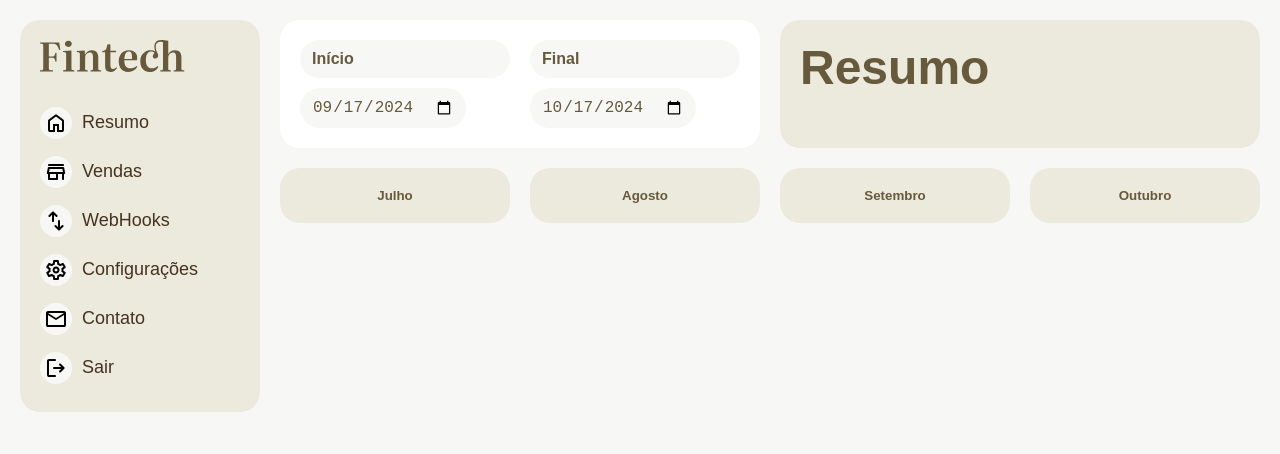
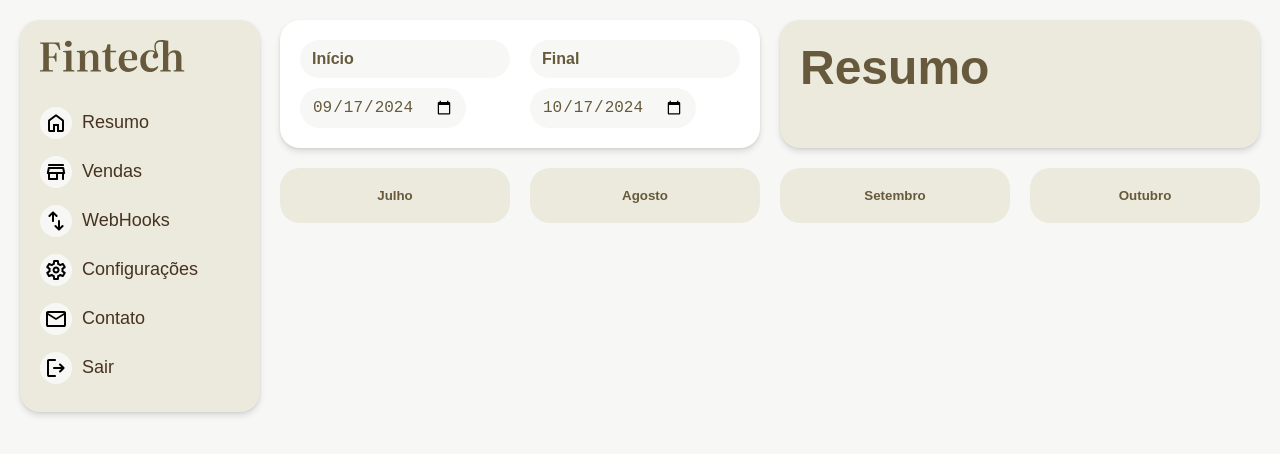
Before and after one commit to raafaelgomees10/fintech, a React (Vite) app: page / in a window 1280 px wide. Shown: the top 454 px of the page. Built offline with nearby package versions, Linux system fonts and the light colour scheme; no server answers.

Commit message:
add box shadow to box

```diff
--- a/src/styles/globalstyles.ts
+++ b/src/styles/globalstyles.ts
@@ -42,7 +42,7 @@ button{
     background: ${(props) => props.theme.colors.color5};
     border-radius: ${(props) => props.theme.space.normal};
     padding: ${(props) => props.theme.space.normal};
-
+    box-shadow: 0 4px 6px rgba(0, 0, 0, 0.1), 0 1px 3px rgba(0, 0, 0, 0.08);
 
     /* outline: 2px solid ${(props) => props.theme.colors.color1}; */
 }
```
